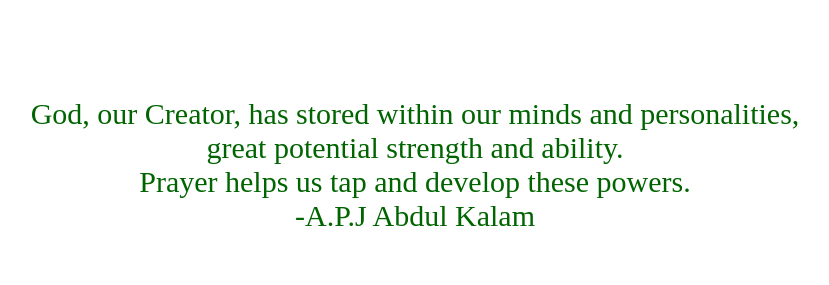
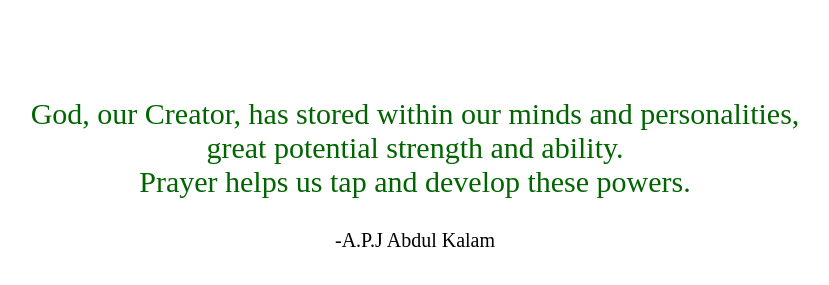
Before and after one commit to neha782/fullstack-practical-3, a plain HTML site: page index.html in a window 1280 px wide. Shown: the part 61-346 px from the top of the page, without its empty margins (225-1054 px from the left). Drawn offline with Linux system fonts and the light colour scheme.

Commit message:
last commit

```diff
--- a/index.html
+++ b/index.html
@@ -13,7 +13,9 @@
     <h1>Practical-3 Live Your Website On Github</h1>
     <div id="id1">
         <p style="text-align: center; margin-top: 100px;color:darkgreen; font-weight: 100px; font-size:30px;">God, our Creator, has stored within our minds and personalities,<br> great potential strength and ability.
-            <br>Prayer helps us tap and develop these powers.<br> -A.P.J Abdul Kalam</p>
+            <br>Prayer helps us tap and develop these powers.<br>
+            <p style="font-size: 20px;text-align: center;"> -A.P.J Abdul Kalam</p>
+        </p>
     </div>
 
 </body>
```
